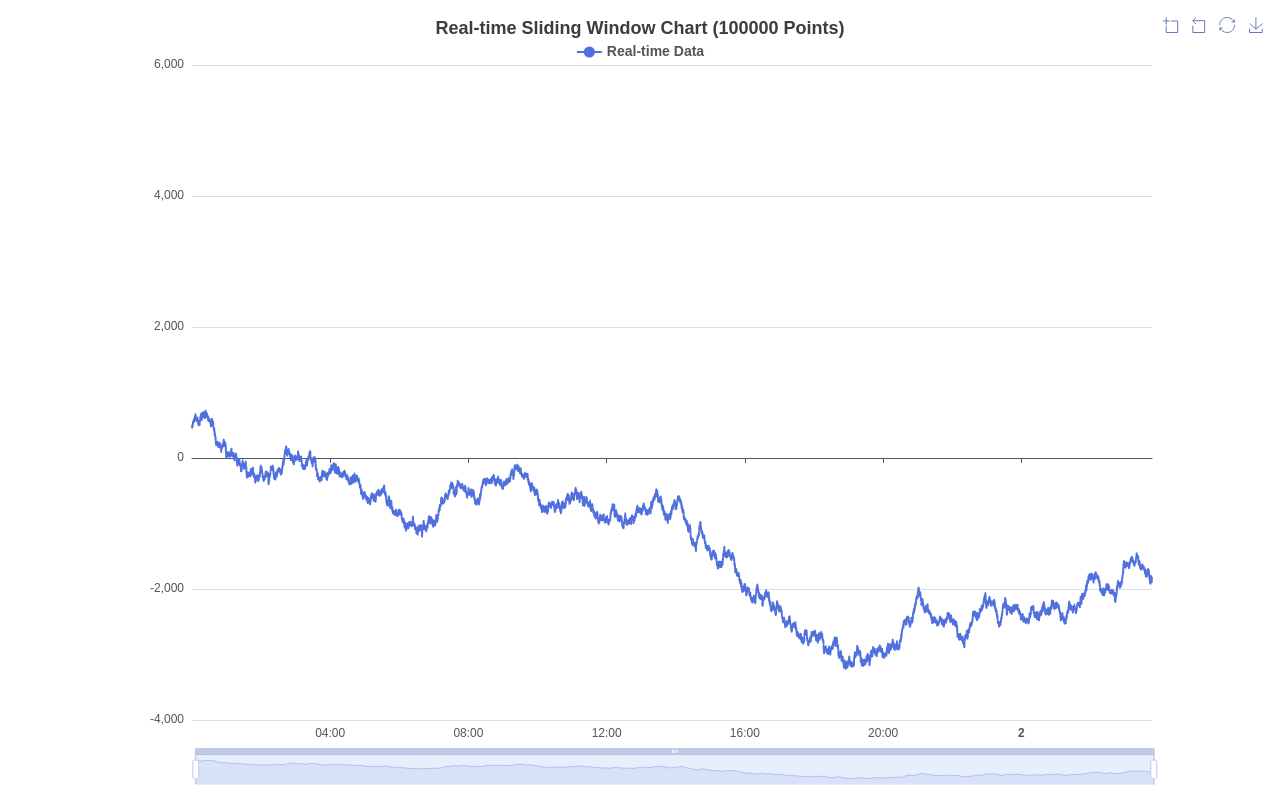
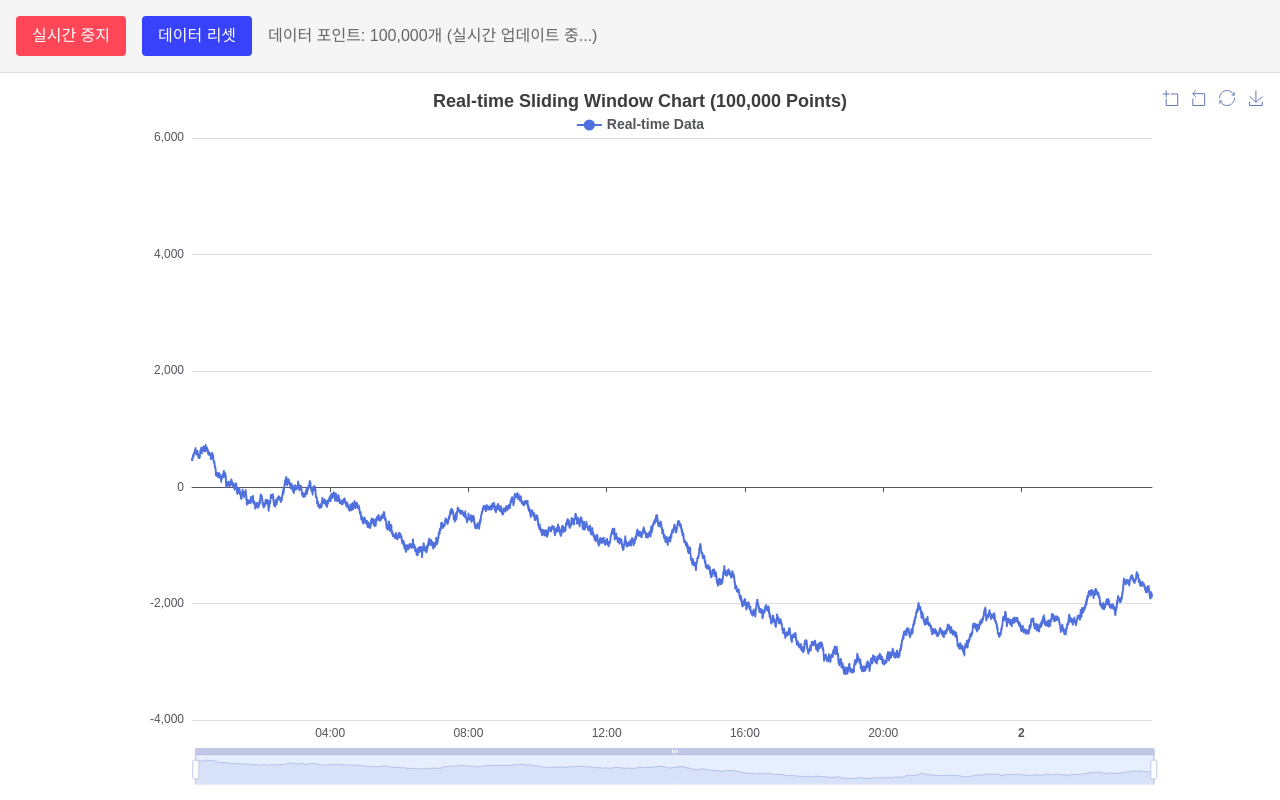
Before and after one commit to ayden94/test_for_echarts, a Next.js app: page /large-chart in a window 1280 px wide. Built offline with nearby package versions, Linux system fonts and the light colour scheme.

Commit message:
feat: refactor LargeChart component for improved data handling and UI controls

```diff
--- a/src/pages/large-chart.tsx
+++ b/src/pages/large-chart.tsx
@@ -1,10 +1,10 @@
-import type { EChartsOption, SeriesOption } from 'echarts';
+import type { EChartsOption } from 'echarts';
 import ReactECharts from 'echarts-for-react';
-import { useEffect, useRef } from 'react';
+import { useEffect, useMemo, useRef, useState } from 'react';
 
 // Function to generate initial dataset
-function generateInitialData(count: number) {
-  const data = [];
+function generateInitialData(count: number): [number, number][] {
+  const data: [number, number][] = [];
   let baseValue = Math.random() * 1000;
   const time = new Date(2020, 0, 1);
   for (let i = 0; i < count; i++) {
@@ -15,45 +15,54 @@ function generateInitialData(count: number) {
   return data;
 }
 
-const initialData = generateInitialData(100000);
+// 컴포넌트화된 LargeChart
+interface LargeChartProps {
+  data: [number, number][];
+  title?: string;
+  height?: string;
+}
 
-const initialOptions = {
+function LargeChart({
+  data,
+  title = 'Real-time Chart',
+  height = '100%',
+}: LargeChartProps) {
+  const chartRef = useRef<InstanceType<typeof ReactECharts> | null>(null);
+
+  // 초기 옵션을 useMemo로 고정 (data 변경되어도 재생성 안됨)
+  const initialOptions = useMemo<EChartsOption>(
+    () => ({
       tooltip: {
         trigger: 'axis',
-    backgroundColor: 'rgba(250,250,250,0.7)', // Semi-transparent dark background
-    borderColor: '#333', // Dark border
+        backgroundColor: 'rgba(250,250,250,0.7)',
+        borderColor: '#333',
         borderWidth: 1,
-    padding: [10, 15], // Top/bottom, left/right padding
+        padding: [10, 15],
         textStyle: {
           fontSize: 14,
           fontWeight: 'bold',
         },
-    // formatter: function (params) { 타입 에러 잡고서 다시 시도
-    //   if (Array.isArray(params)) {
-    //     params = params[0];
-    //     const date = new Date(params.value[0]);
-    //     return (
-    //       'Time: ' +
-    //       date.toLocaleTimeString() +
-    //       '<br/>' +
-    //       'Value: ' +
-    //       params.value[1].toFixed(2)
-    //     );
-    //   } else {
-    //     const date = new Date(params.value[0]);
-    //     return (
-    //       'Time: ' +
-    //       date.toLocaleTimeString() +
-    //       '<br/>' +
-    //       'Value: ' +
-    //       params.value[1].toFixed(2)
-    //     );
-    //   }
-    // },
+        formatter: function (params: unknown) {
+          if (Array.isArray(params)) {
+            params = params[0];
+          }
+          const value = (params as { value: [number, number] }).value;
+          if (Array.isArray(value) && value.length >= 2) {
+            const date = new Date(value[0]);
+            return (
+              'Time: ' +
+              date.toLocaleTimeString() +
+              '<br/>' +
+              'Value: ' +
+              value[1].toFixed(2)
+            );
+          }
+          return '';
+        },
       },
       title: {
         left: 'center',
-    text: 'Real-time Sliding Window Chart (100000 Points)',
+        text: title,
       },
       legend: {
         data: ['Real-time Data'],
@@ -96,59 +105,142 @@ const initialOptions = {
           smooth: true,
           symbol: 'none',
           animation: false,
-      data: initialData,
+          data: [], // 빈 배열로 시작
         },
       ],
-} satisfies EChartsOption;
+    }),
+    [title],
+  );
 
+  // 데이터가 변경될 때만 시리즈 업데이트 (사용자 설정 유지)
+  useEffect(() => {
+    if (chartRef.current) {
+      const chartInstance = chartRef.current.getEchartsInstance();
+      chartInstance.setOption(
+        {
+          series: [
+            {
+              data: data,
+            },
+          ],
+        },
+        false, // notMerge: false로 기존 옵션 유지
+      );
+    }
+  }, [data]);
+
+  return (
+    <ReactECharts
+      ref={chartRef}
+      option={initialOptions}
+      style={{ height }}
+      notMerge={false}
+      lazyUpdate={true}
+    />
+  );
+}
+
+// 부모 컴포넌트
 export default function LargeChartPage() {
-  const chartRef = useRef<InstanceType<typeof ReactECharts> | null>(null);
+  const [chartData, setChartData] = useState<[number, number][]>(() =>
+    generateInitialData(100000),
+  );
+  const [isRealTime, setIsRealTime] = useState(true);
 
   useEffect(() => {
+    if (!isRealTime) return;
+
     const interval = setInterval(() => {
-      if (chartRef.current) {
-        const echartsInstance = chartRef.current.getEchartsInstance();
-        if (echartsInstance) {
-          const currentOptions = echartsInstance.getOption() as EChartsOption;
-          console.log(currentOptions);
-          const oldData = (currentOptions.series as SeriesOption[])[0].data as [
-            number,
-            number,
-          ][];
-          const newData = [...oldData];
+      setChartData((prevData) => {
+        const newData = [...prevData];
 
         // 1. Remove the first point
         newData.shift();
 
         // 2. Add a new point
-          const lastDataPoint = oldData[oldData.length - 1];
+        const lastDataPoint = newData[newData.length - 1];
         const newTime = new Date(lastDataPoint[0]);
         newTime.setSeconds(newTime.getSeconds() + 1);
         const newValue = lastDataPoint[1] + Math.random() * 20 - 10;
         newData.push([newTime.getTime(), Math.round(newValue)]);
 
-          echartsInstance.setOption({
-            series: [
-              {
-                data: newData,
-              },
-            ],
+        return newData;
       });
-        }
-      }
     }, 1000); // Update every second
 
     return () => clearInterval(interval);
-  }, [chartRef]); // Depend on chartRef
+  }, [isRealTime]);
+
+  const handleResetData = () => {
+    setChartData(generateInitialData(100000));
+  };
+
+  const toggleRealTime = () => {
+    setIsRealTime((prev) => !prev);
+  };
 
   return (
-    <div style={{ width: '100%', height: '100vh' }}>
-      <ReactECharts
-        ref={chartRef}
-        option={initialOptions}
-        style={{ height: '100%' }}
-        // opts={{ renderer: 'canvas' }}  type opts = { renderer?: "canvas" | "svg" | undefined }
+    <div
+      style={{
+        width: '100%',
+        height: '100vh',
+        display: 'flex',
+        flexDirection: 'column',
+      }}
+    >
+      {/* 컨트롤 패널 */}
+      <div
+        style={{
+          padding: '1rem',
+          background: '#f5f5f5',
+          borderBottom: '1px solid #ddd',
+          display: 'flex',
+          gap: '1rem',
+          alignItems: 'center',
+        }}
+      >
+        <button
+          onClick={toggleRealTime}
+          style={{
+            padding: '0.5rem 1rem',
+            background: isRealTime ? '#ff4757' : '#2ed573',
+            color: 'white',
+            border: 'none',
+            borderRadius: '4px',
+            cursor: 'pointer',
+          }}
+        >
+          {isRealTime ? '실시간 중지' : '실시간 시작'}
+        </button>
+
+        <button
+          onClick={handleResetData}
+          style={{
+            padding: '0.5rem 1rem',
+            background: '#3742fa',
+            color: 'white',
+            border: 'none',
+            borderRadius: '4px',
+            cursor: 'pointer',
+          }}
+        >
+          데이터 리셋
+        </button>
+
+        <span style={{ color: '#666' }}>
+          데이터 포인트: {chartData.length.toLocaleString()}개
+          {isRealTime && ' (실시간 업데이트 중...)'}
+        </span>
+      </div>
+
+      {/* 차트 영역 */}
+      <div style={{ flex: 1 }}>
+        <LargeChart
+          data={chartData}
+          title={`Real-time Sliding Window Chart (${chartData.length.toLocaleString()} Points)`}
+          height="100%"
         />
+      </div>
     </div>
   );
 }
```
Lines whose indentation alone changed are shown as unchanged.
